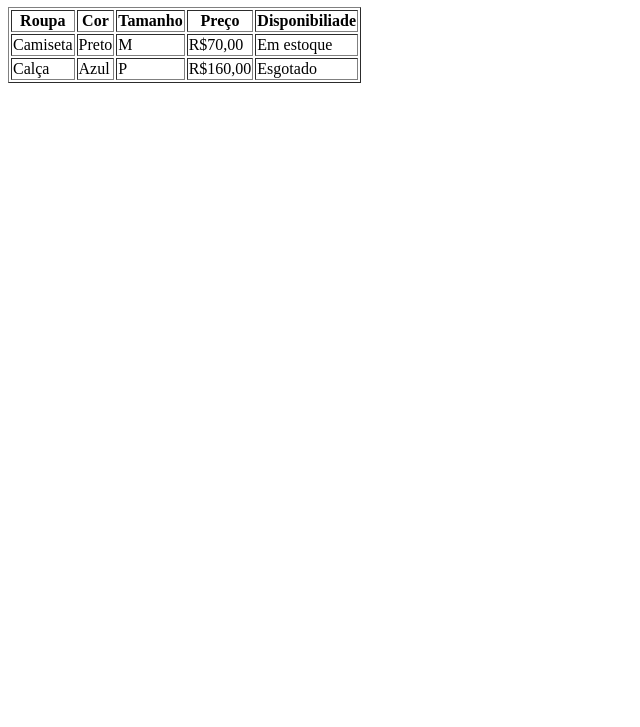
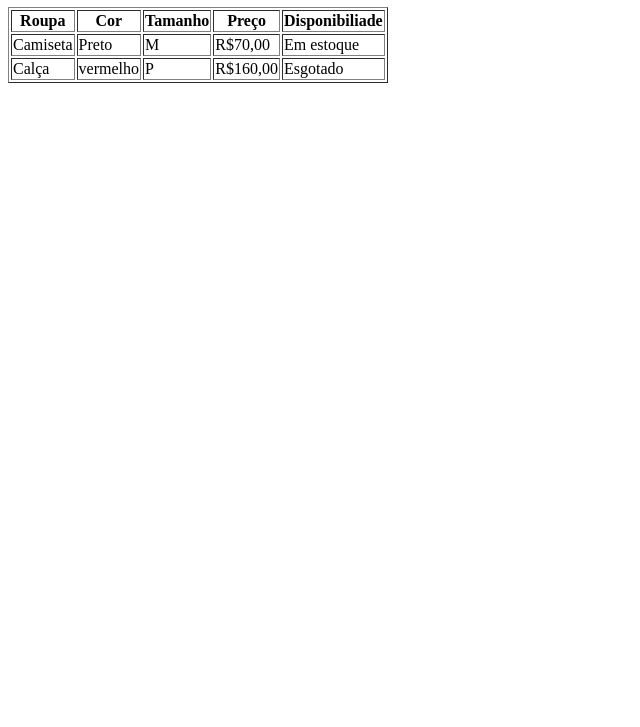
Before and after one commit to IgorTomazz/aula-tabela, a plain HTML site: page index.html in a window 1280 px wide. Shown: the part 73-800 px from the top of the page, without its empty margins (0-640 px from the left). Drawn offline with Linux system fonts and the light colour scheme.

Commit message:
trocando de azul para vermelha

```diff
--- a/index.html
+++ b/index.html
@@ -28,7 +28,7 @@
 
        <tr>
         <td>Calça</td>
-        <td>Azul</td>
+        <td>vermelho</td>
         <td>P</td>
         <td>R$160,00</td>
         <td>Esgotado</td>
```
